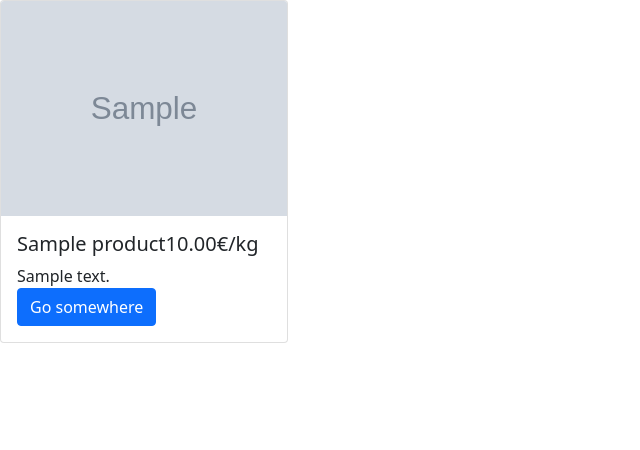
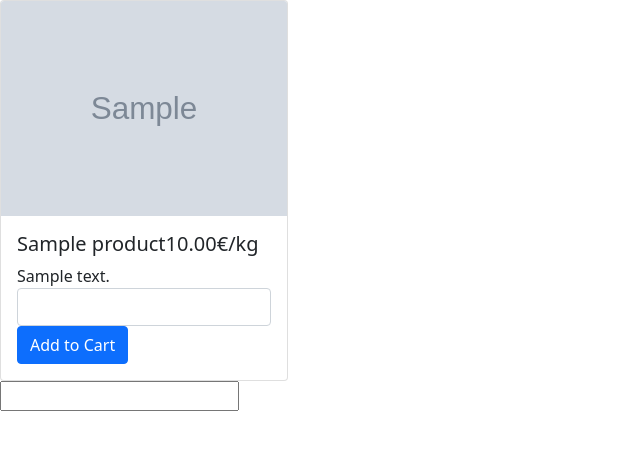
Before and after one commit to tfermoso/phpproduccion, a PHP site: page / in a window 1280 px wide. Shown: the top 450 px of the page, without its empty margins (0-640 px from the left). Run offline with PHP 8.4, Linux system fonts and the light colour scheme; tables that the repository leaves empty hold one stand-in row (values such as "Sample post"); grey boxes marked "Sample" are stand-in pictures; a stand-in replaces the project's code that opens the database connection; some libraries are stand-ins or nearby versions.

Commit message:
añadiendo estilos

```diff
--- a/index.php
+++ b/index.php
@@ -37,12 +37,15 @@ $resultados = $consulta->fetchAll(PDO::FETCH_ASSOC);
                 <h5 class="card-title">' . $product["price"] . '€/kg</h5>
             </div>
           </div>
-          <a href="#" class="btn btn-primary">Go somewhere</a>
+          <div>
+            <input class="form-control" type="number" name="" id="">
+            <a href="#" class="btn btn-primary">Add to Cart</a>
+          </div>
         </div>
       </div>';
     }
     ?>
-
+<input type="number" name="" id="">
     <!-- Optional JavaScript; choose one of the two! -->
 
     <!-- Option 1: Bootstrap Bundle with Popper -->
```
